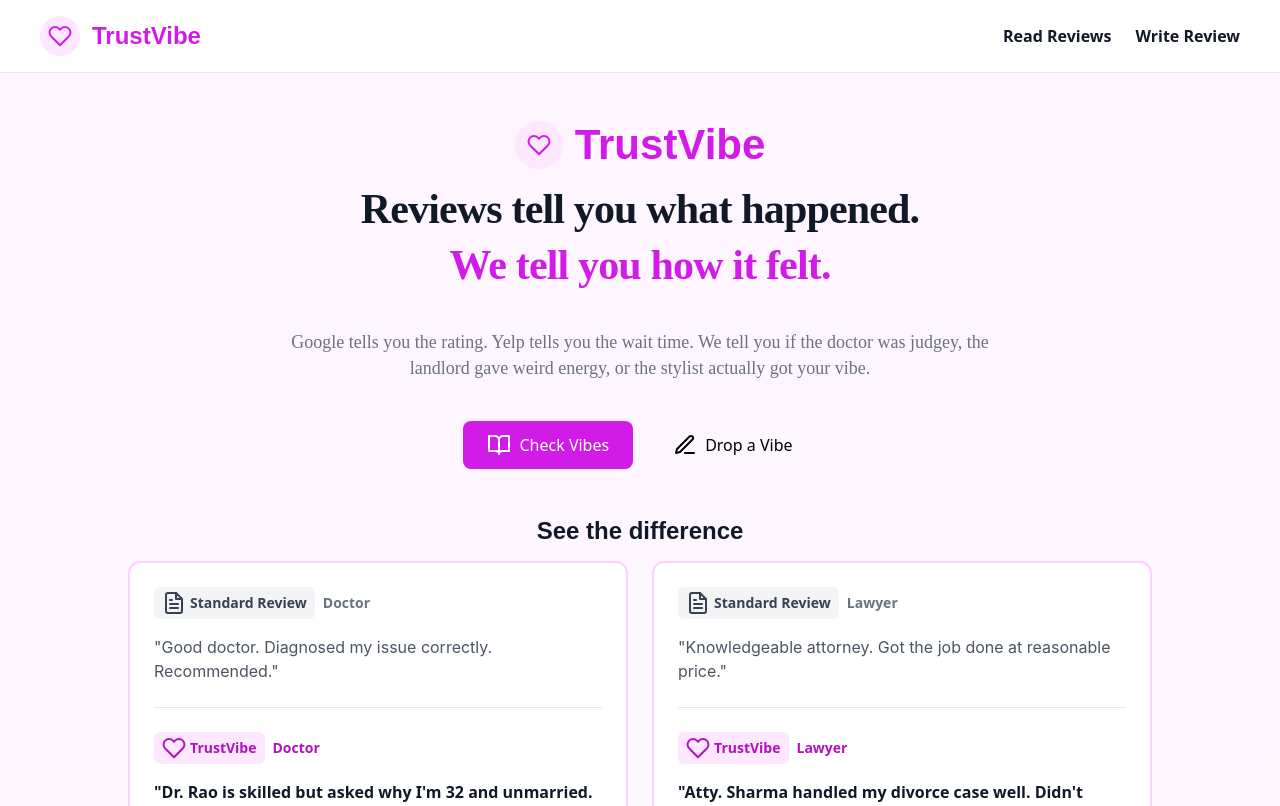
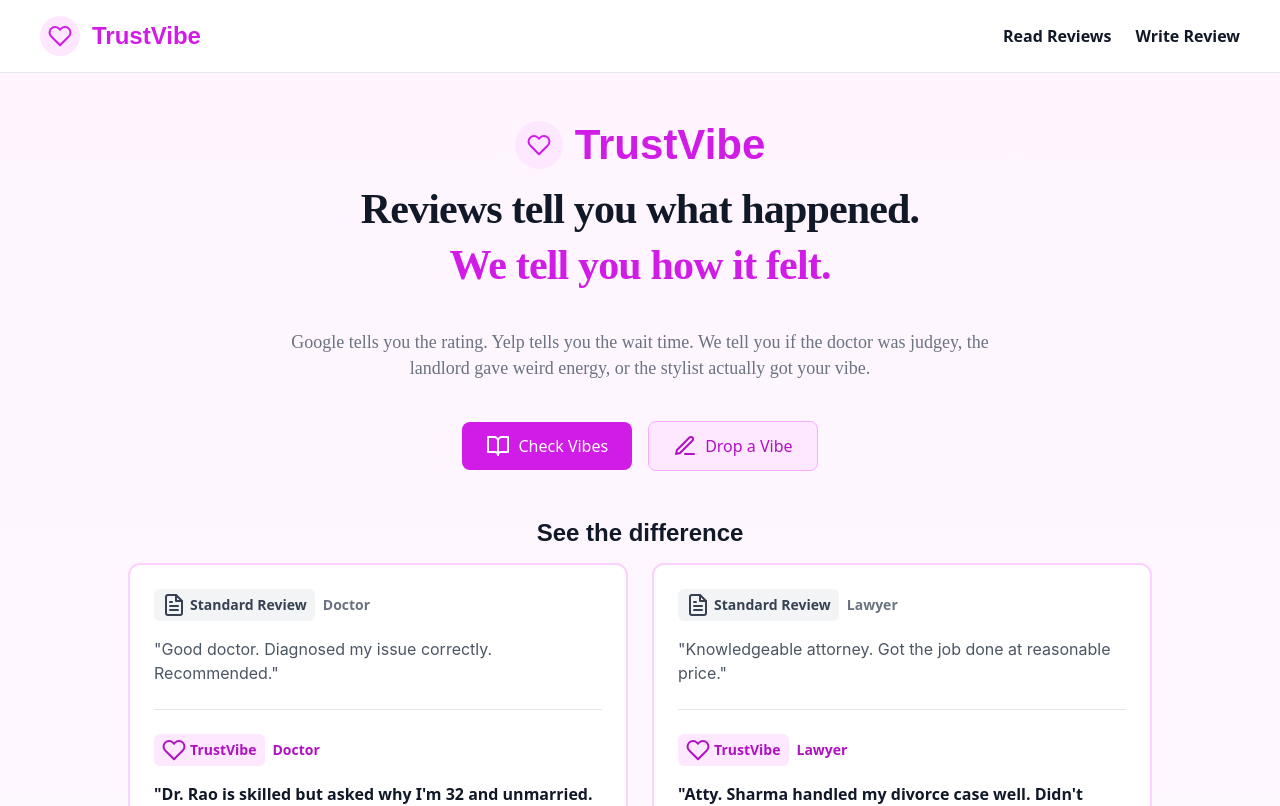
Before and after one commit to kush3pointO/trustvibe, a Next.js app: page / in a window 1280 px wide. Shown: the top 806 px of the page. Built offline with nearby package versions, Linux system fonts and the light colour scheme.

Commit message:
Update Button.tsx

```diff
--- a/ui/components/Button.tsx
+++ b/ui/components/Button.tsx
@@ -2,7 +2,7 @@ import React from 'react';
 
 interface ButtonProps {
   children: React.ReactNode;
-  variant?: 'brand-primary' | 'neutral' | 'success';
+  variant?: 'brand-primary' | 'brand-secondary' | 'neutral' | 'success';
   size?: 'small' | 'medium' | 'large';
   icon?: React.ReactNode;
   onClick?: (event: React.MouseEvent<HTMLButtonElement>) => void;
@@ -21,6 +21,7 @@ export function Button({
     'brand-primary': 'bg-brand-600 text-white hover:bg-brand-700',
     'neutral': 'bg-neutral-100 text-neutral-900 hover:bg-neutral-200',
     'success': 'bg-success-600 text-white hover:bg-success-700',
+    'brand-secondary': 'bg-brand-100 text-brand-700 hover:bg-brand-200 border border-brand-300',
   };
 
   const sizeClasses = {
```
